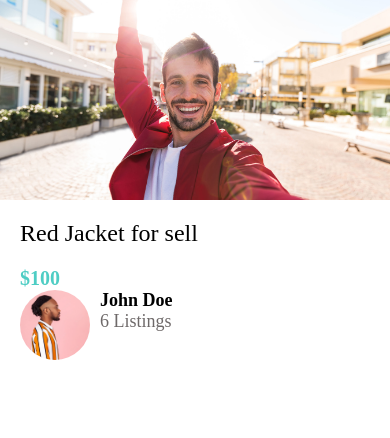
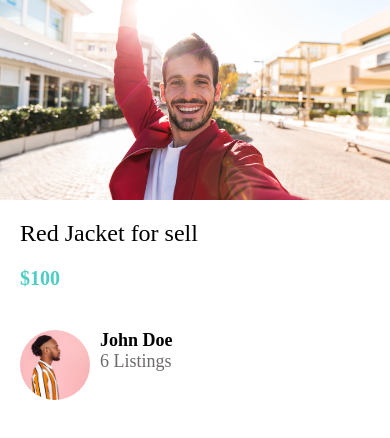
Before and after one commit to zahid2022skipq/ecommerceapp, a React Native app: screen / in a window 390 px wide. Shown: the top 438 px of the page. Built offline with nearby package versions, Linux system fonts and the light colour scheme.

Commit message:
adding list item styles

```diff
--- a/app/screens/ListingComponentScreen.js
+++ b/app/screens/ListingComponentScreen.js
@@ -12,7 +12,7 @@ function ListingComponentScreen(props) {
       <View style={styles.detailsContainer}>
         <AppText style={styles.title}>Red Jacket for sell</AppText>
         <AppText style={styles.subTitle}>$100</AppText>
-        <View>
+        <View style={styles.userContainer}>
           <ListItem
             image={require("../assets/mal.jpg")}
             title="John Doe"
@@ -40,6 +40,9 @@ const styles = StyleSheet.create({
     fontWeight: 500,
     marginBottom: 20,
   },
+  userContainer: {
+    marginVertical: 40,
+  },
 });
 
 export default ListingComponentScreen;
```
